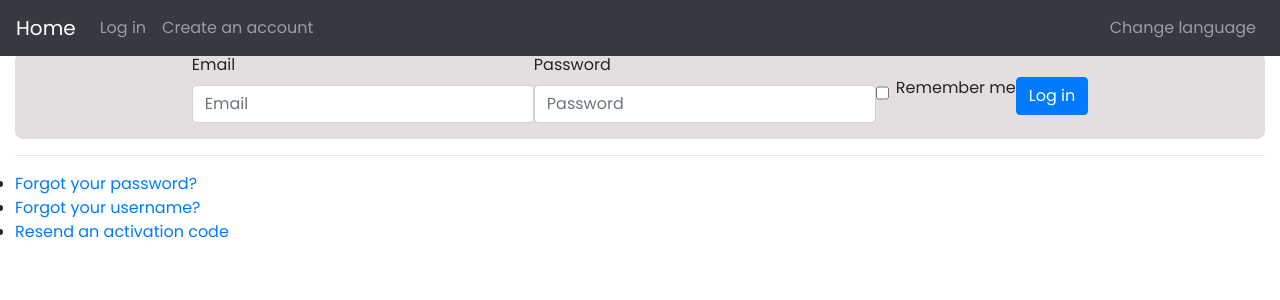
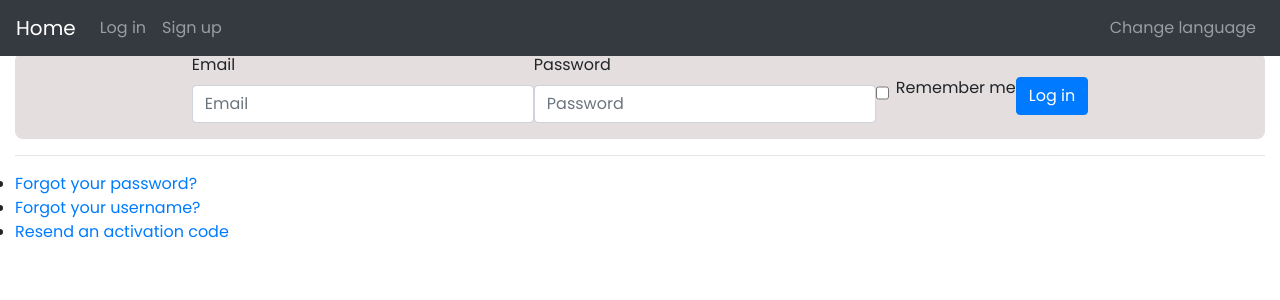
Before and after one commit to zenith1216/zenistar, a Django app: page /accounts/log-in/ in a window 1280 px wide. Shown: the top 300 px of the page. Run offline with Django 5.2, Linux system fonts and the light colour scheme; some libraries are stand-ins or nearby versions.

Commit message:
change 'create an account' to 'Sign up'

```diff
--- a/content/templates/layouts/default/page.html
+++ b/content/templates/layouts/default/page.html
@@ -61,7 +61,7 @@
                     <a class="nav-link" href="{% url 'accounts:log_in' %}">{% trans 'Log in' %}</a>
                 </li>
                 <li class="nav-item">
-                    <a class="nav-link" href="{% url 'accounts:sign_up' %}">{% trans 'Create an account' %}</a>
+                    <a class="nav-link" href="{% url 'accounts:sign_up' %}">{% trans 'Sign up' %}</a>
                 </li>
             {% endif %}
         </ul>
```
Also changed, not shown: content/locale/es/LC_MESSAGES/django.po, content/locale/fr/LC_MESSAGES/django.po, content/locale/ru/LC_MESSAGES/django.po, content/locale/zh_Hans/LC_MESSAGES/django.po.
